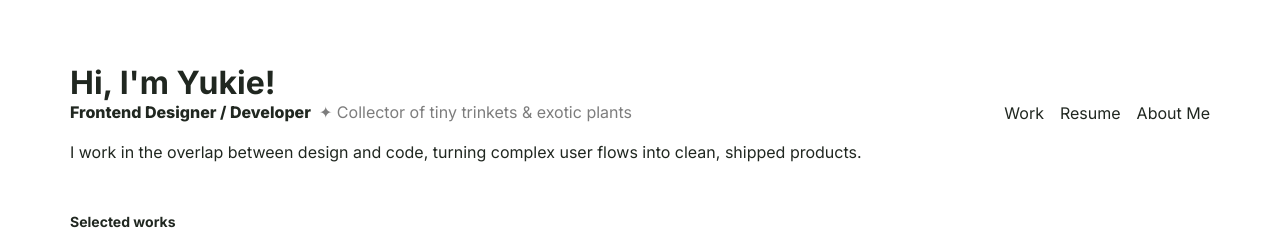
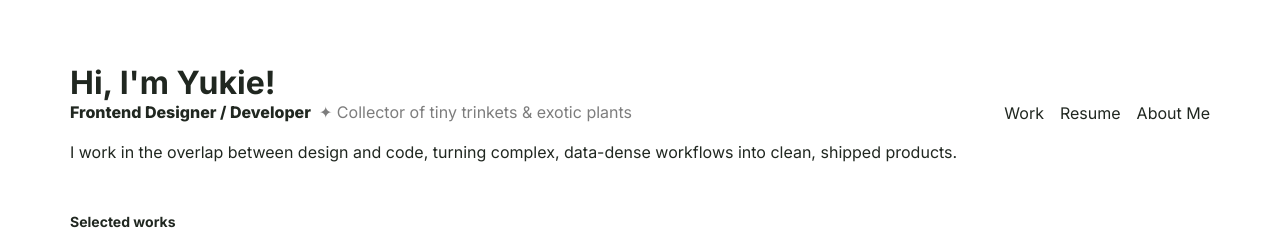
Before and after one commit to yutsukushi/Professional-Portfolio, a Vue app: page / in a window 1280 px wide. Shown: the top 232 px of the page. Built offline with nearby package versions, Linux system fonts and the light colour scheme.

Commit message:
Update site title helper text for clarity and precision

```diff
--- a/src/components/SiteHeader.vue
+++ b/src/components/SiteHeader.vue
@@ -20,7 +20,7 @@ defineProps({
             <span class="site-title-meta-detail site-title-meta-blurb">✦ Collector of tiny trinkets &amp; exotic plants</span>
           </p>
         </div>
-        <p class="site-title-helper">I work in the overlap between design and code, turning complex user flows into clean, shipped products.</p>
+        <p class="site-title-helper">I work in the overlap between design and code, turning complex, data-dense workflows into clean, shipped products.</p>
       </div>
       <nav class="site-nav" aria-label="Primary navigation">
         <ul>
```
